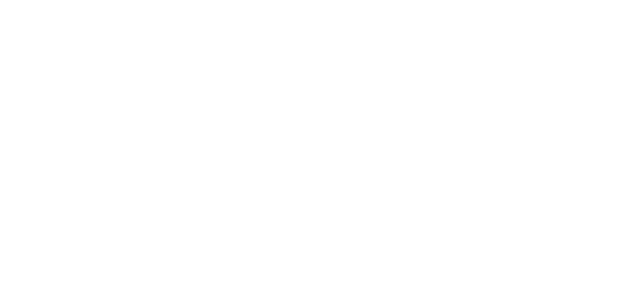
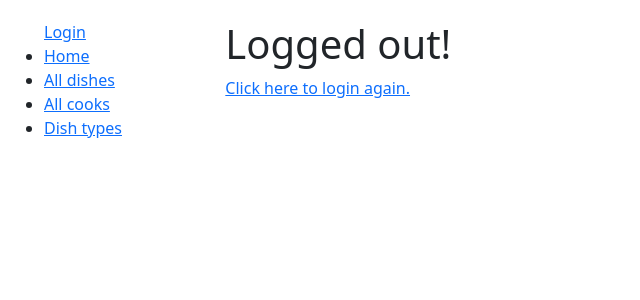
Before and after one commit to onyevyerov/restaurant-kitchen-service, a Django app: page /accounts/logout/ in a window 1280 px wide. Before the commit the part shown is empty. Shown: the top 300 px of the page, without its empty margins (0-640 px from the left). Run offline with Django 4.2, Linux system fonts and the light colour scheme.

Commit message:
Write logged_out.html

```diff
--- a/templates/includes/sidebar.html
+++ b/templates/includes/sidebar.html
@@ -1,7 +1,7 @@
 <ul>
   {% if user.is_authenticated %}
     <li class="list-group-item">User: <a href="{{ user.get_absolute_url }}">{{ user.get_username }}</a></li>
-    <li class="list-group-item"><a href="{% url 'logout'%}?next={{request.path}}">Logout</a></li>
+    <li class="list-group-item"><a href="{% url 'logout'%}">Logout</a></li>
   {% else %}
     <li class="list-group-item"><a href="{% url 'login'%}?next={{request.path}}">Login</a></li>
   {% endif %}
--- a/templates/registration/logged_out.html
+++ b/templates/registration/logged_out.html
@@ -0,0 +1,7 @@
+{% extends "base.html" %}
+
+{% block content %}
+<h1>Logged out!</h1>
+
+<a href="{% url 'login'%}">Click here to login again.</a>
+{% endblock %}
```
Also changed, not shown: db.sqlite3.
